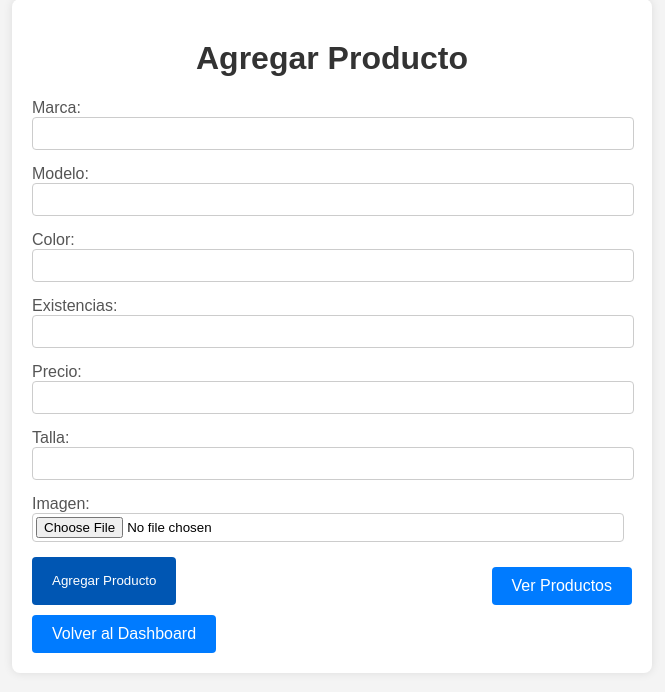
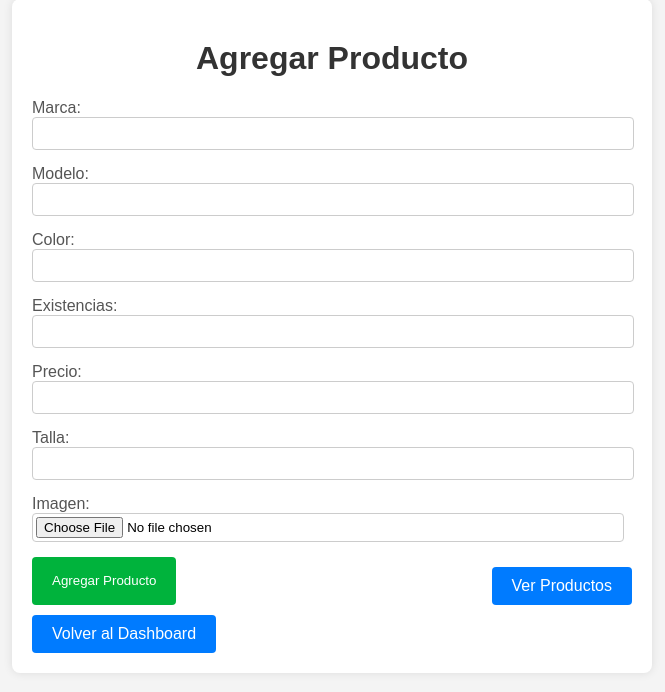
Before and after one commit to Roberto9080/repositorio_py, a Flask app: page /add_product in a window 1280 px wide, with the pointer over the restyled element. Shown: the part 51-743 px from the top of the page, without its empty margins (308-973 px from the left). Run offline with Flask 3, Linux system fonts and the light colour scheme; the visitor is signed in with stand-in values (Sample User, id 1).

Commit message:
cambiandole el color al ponerse en el boton

```diff
--- a/static/styles_add_product.css
+++ b/static/styles_add_product.css
@@ -61,7 +61,7 @@ button, .button {
 }
 
 button:hover, .button:hover {
-    background-color: #0056b3;
+    background-color: #00b33c;
 }
 
 .button {
```
